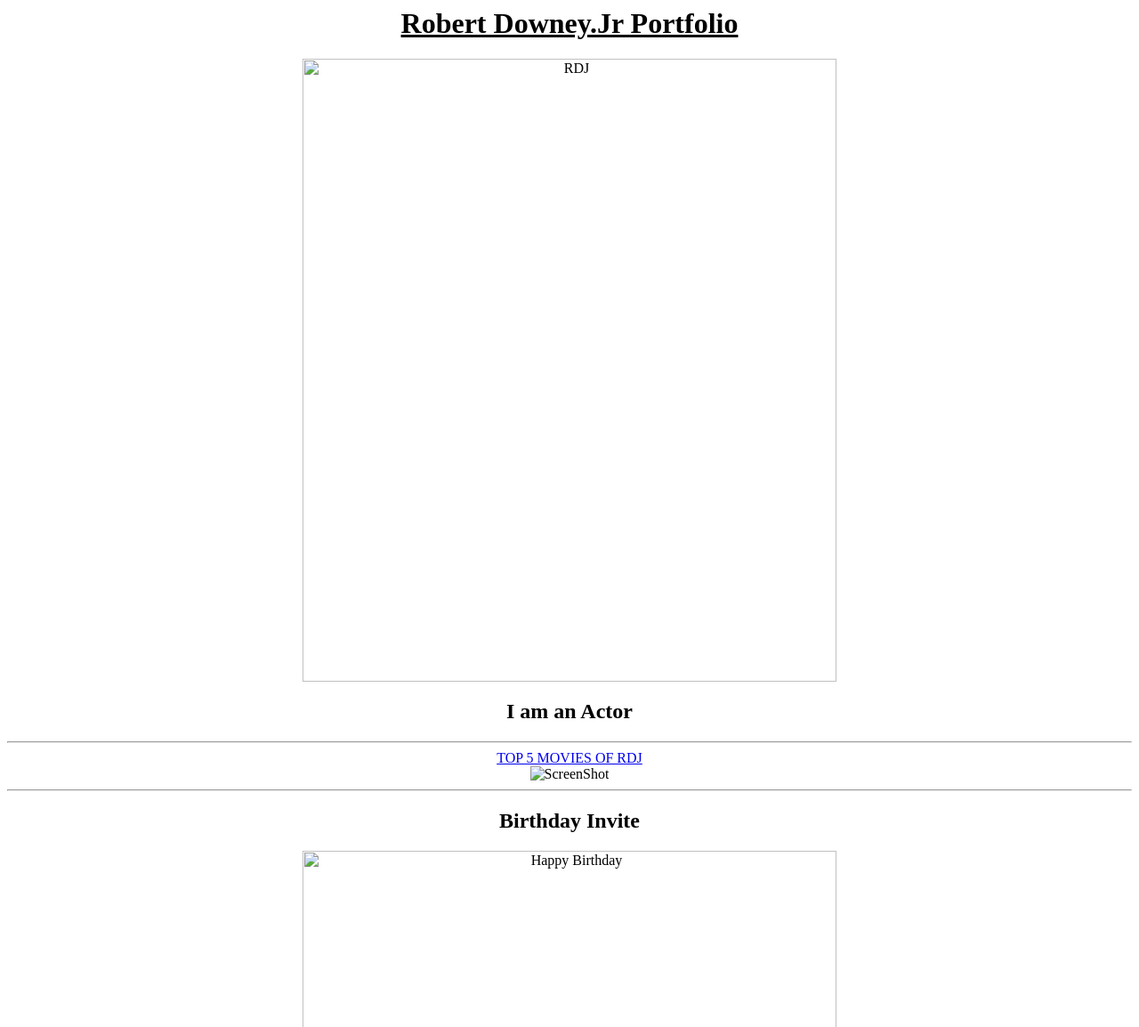
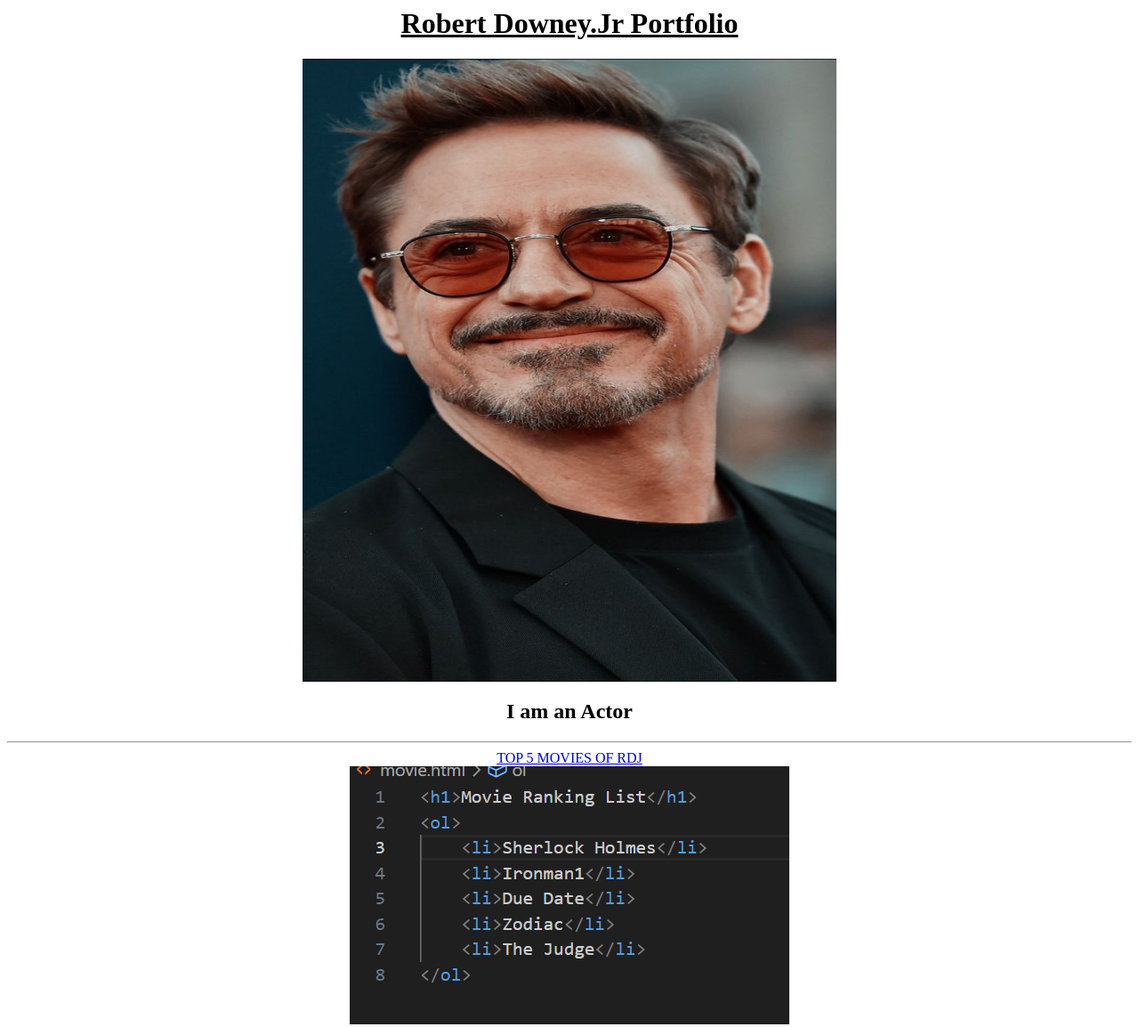
Before and after one commit to joelpersonal/HTML-PORTFOLIO, a plain HTML site: page index.html in a window 1280 px wide. Shown: the top 1154 px of the page at 89% size. Drawn offline with Linux system fonts and the light colour scheme.

Commit message:
Update index.html

```diff
--- a/index.html
+++ b/index.html
@@ -1,14 +1,14 @@
 <div align="center">
 <h1><u>Robert Downey.Jr Portfolio</u></h1>
-<img src="/internhtml/Rdj.jpeg" width="600" height="700" alt="RDJ">
+<img src="/Rdj.jpeg" width="600" height="700" alt="RDJ">
 <h2>I am an Actor</h2>
 <hr>
 <a href="/movie.html">TOP 5 MOVIES OF RDJ</a>
 <br>
-<img src="/internhtml/SS movielist.png" alt="ScreenShot">
+<img src="/SS movielist.png" alt="ScreenShot">
 <hr>
 <h2>Birthday Invite</h2>
-<img src="/internhtml/birthdayinvite.jpeg" width="600" height="700" alt="Happy Birthday">
+<img src="/birthdayinvite.jpeg" width="600" height="700" alt="Happy Birthday">
 <hr>
 <a href="/about.html">About</a>
 <a href="/contact.html">Contact</a>
```
